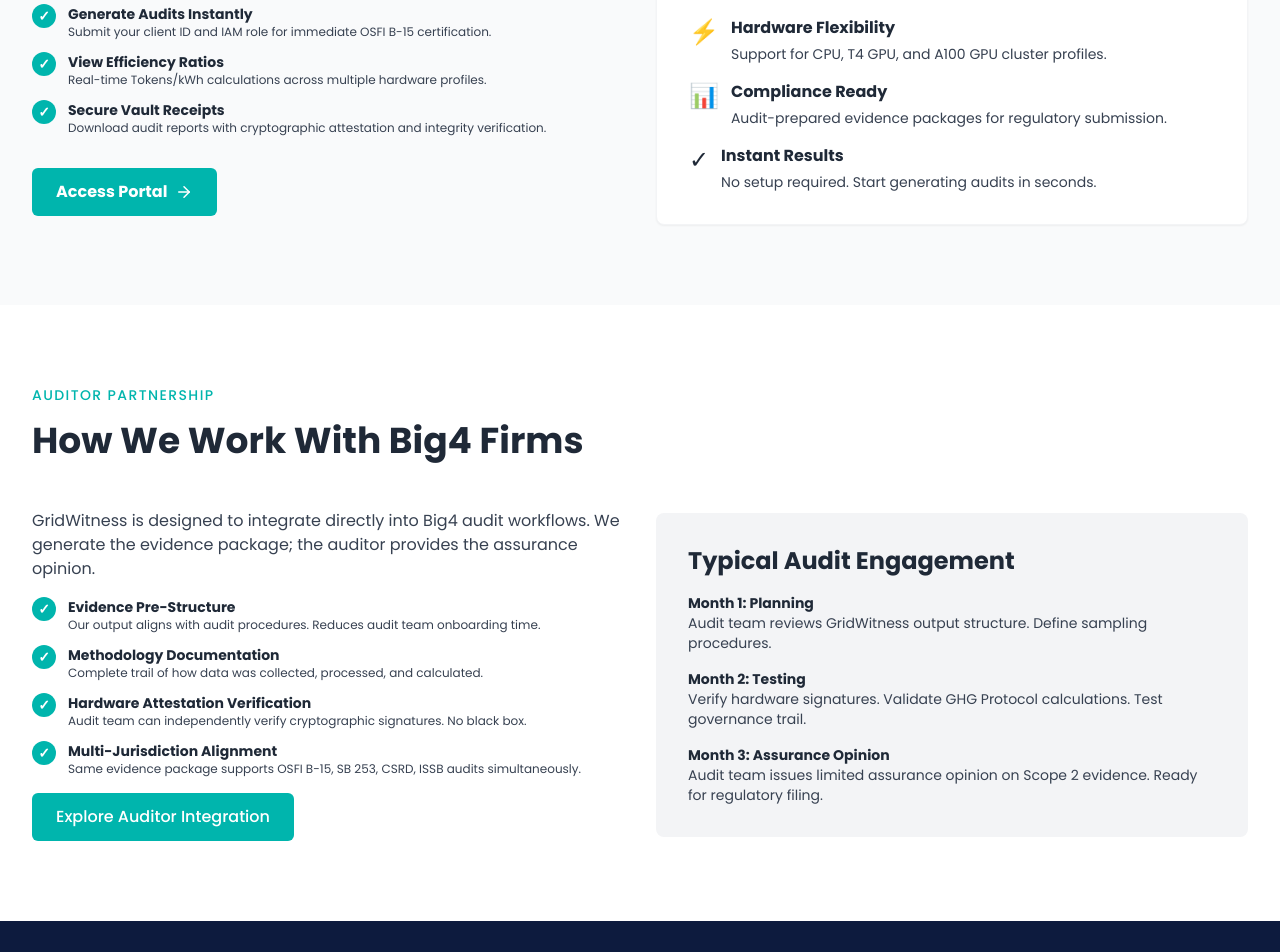
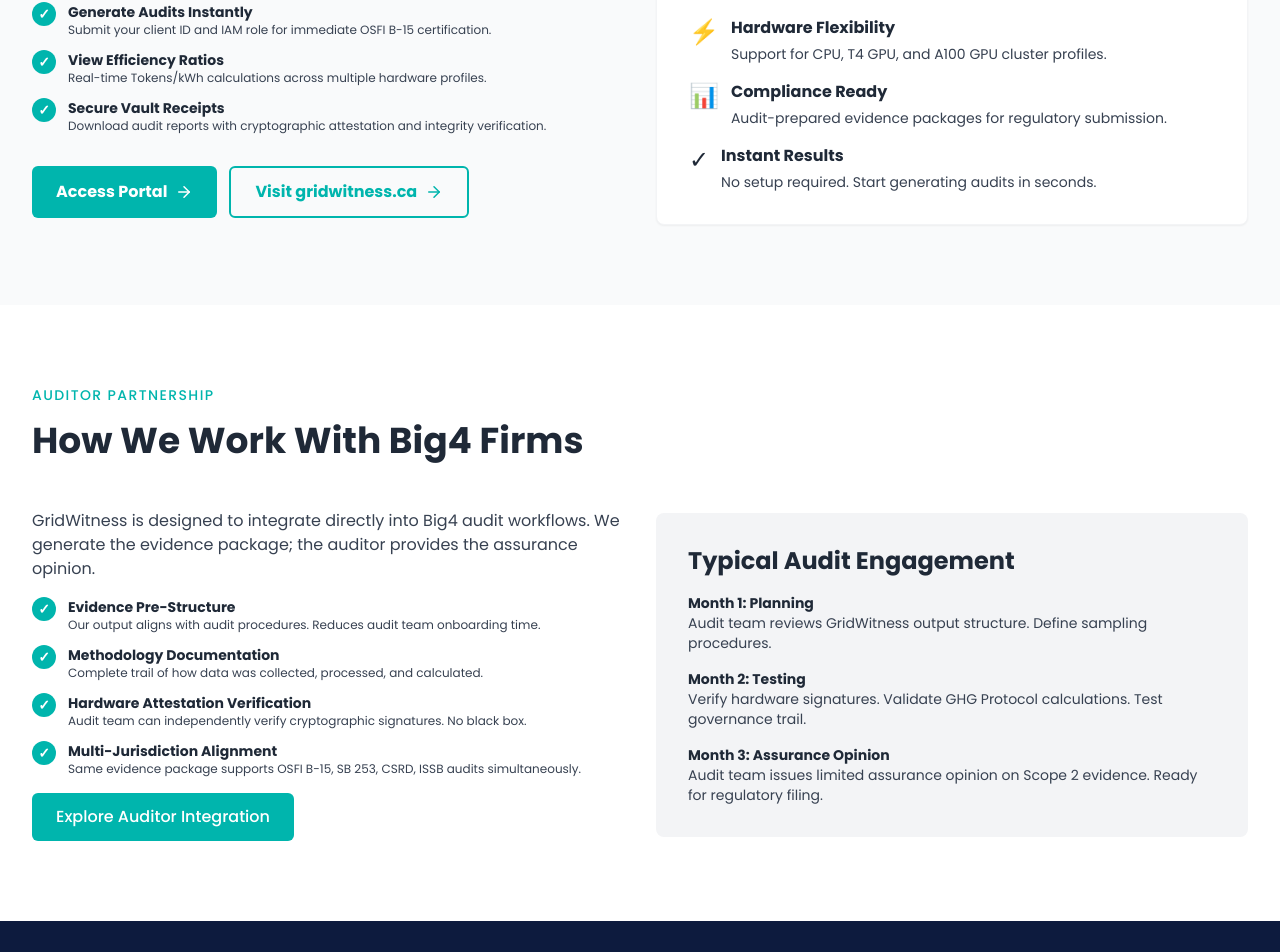
Before and after one commit to myshariff123/nimblestride-website, a React (Vite) app: page /solutions in a window 1280 px wide. Shown: the part 2348-3300 px from the top of the page. Built offline with nearby package versions, Linux system fonts and the light colour scheme.

Commit message:
feat(Solutions): add direct link to gridwitness.ca on GridWitness detail page

```diff
--- a/src/pages/Solutions.tsx
+++ b/src/pages/Solutions.tsx
@@ -237,6 +237,7 @@ export const Solutions: React.FC = () => {
                   </div>
                 </div>
               </div>
+              <div className="flex flex-col sm:flex-row gap-3">
                 <Link
                   to="/portal"
                   className="inline-flex items-center gap-2 bg-teal text-white px-6 py-3 rounded-md font-bold hover:bg-teal-dark transition-colors"
@@ -244,6 +245,16 @@ export const Solutions: React.FC = () => {
                   Access Portal
                   <ArrowRight size={18} />
                 </Link>
+                <a
+                  href="https://gridwitness.ca"
+                  target="_blank"
+                  rel="noopener noreferrer"
+                  className="inline-flex items-center gap-2 border-2 border-teal text-teal px-6 py-3 rounded-md font-bold hover:bg-teal/10 transition-colors"
+                >
+                  Visit gridwitness.ca
+                  <ArrowRight size={18} />
+                </a>
+              </div>
             </div>
 
             <div className="card p-8 bg-white">
```
Lines whose indentation alone changed are shown as unchanged.
